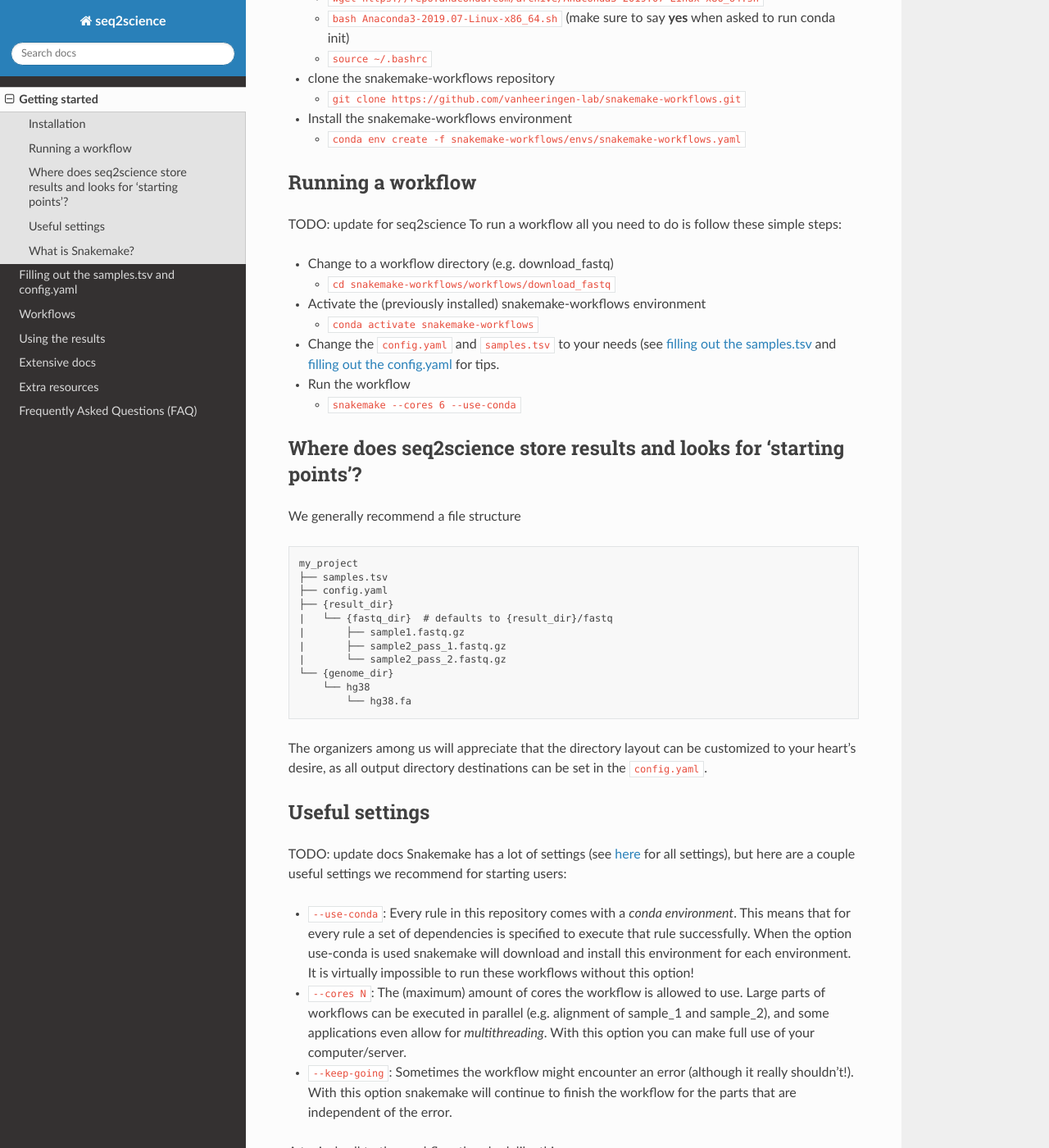
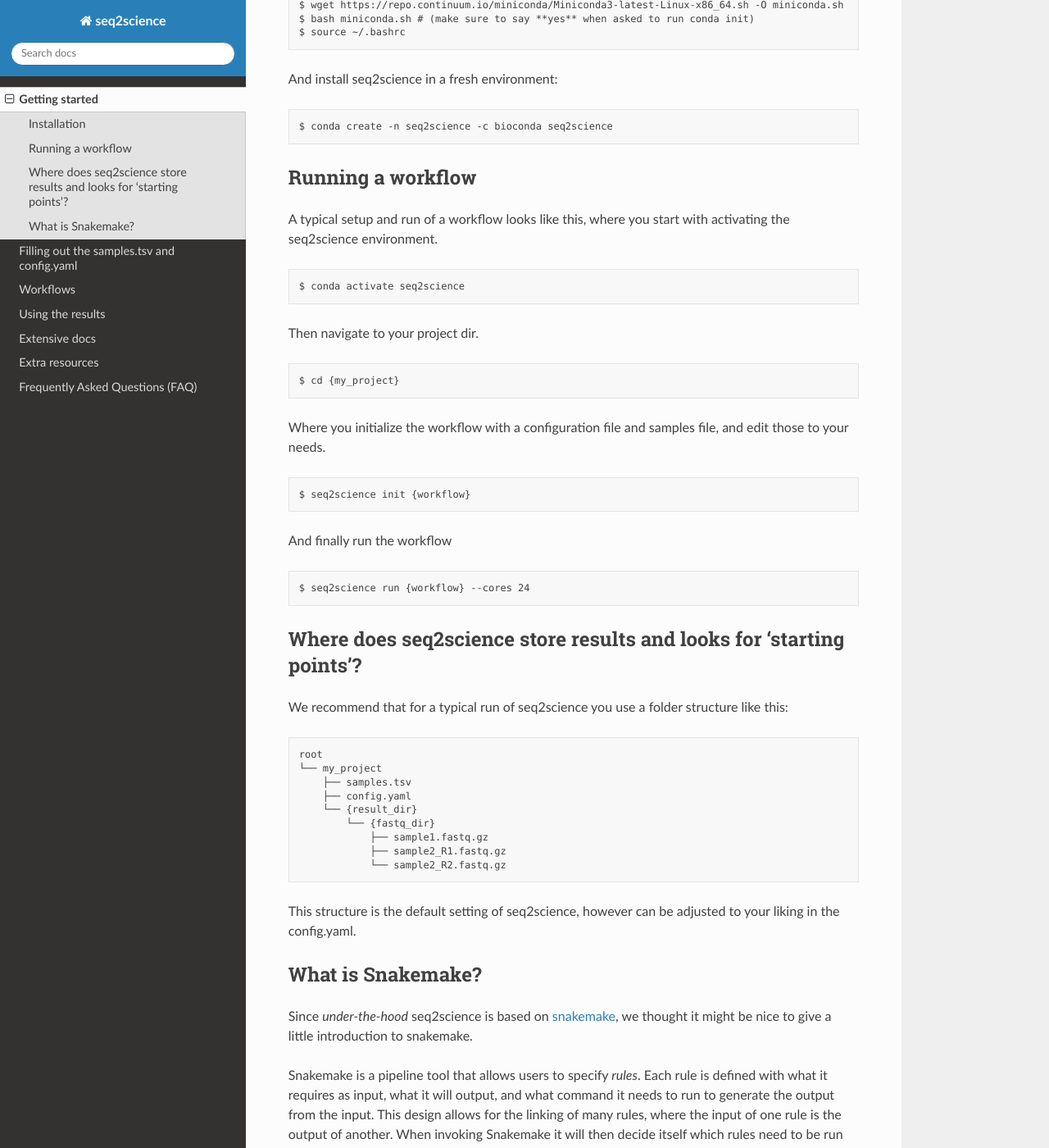
Before and after one commit to vanheeringen-lab/seq2science, a Sphinx documentation site: the page built from docs/content/gettingstarted.md, in a window 1280 px wide and 1400 px high, scrolled down 327 px. Shown: the whole window at 82% size. Built offline with Sphinx 7.4.7 and the Read the Docs theme 2.0.0, drawn with Linux system fonts in a browser that asks for light colours; pages that are not in the unit, such as notebooks, are missing from menus; some of the changed text lies outside the part shown.

Commit message:
more docs improvements

````diff
--- a/docs/content/extensive_docs.rst
+++ b/docs/content/extensive_docs.rst
@@ -1,7 +1,7 @@
 Extensive docs
 ##############
 
-These ...
+The extensive docs serve to have all steps and configurable options documented.
 
 
 .. toctree::
--- a/docs/content/gettingstarted.md
+++ b/docs/content/gettingstarted.md
@@ -1,70 +1,56 @@
 # Getting started
 ## Installation
-TODO: conda instructions
-Installation of seq2science has been made easy! All you have to do is follow these three simple steps:
-- Download and install [anaconda](https://www.anaconda.com/)
-  - `wget https://repo.anaconda.com/archive/Anaconda3-2019.07-Linux-x86_64.sh`
-  - `bash Anaconda3-2019.07-Linux-x86_64.sh` (make sure to say **yes** when asked to run conda init)
-  - `source ~/.bashrc`
-- clone the snakemake-workflows repository
-  - `git clone https://github.com/vanheeringen-lab/snakemake-workflows.git`
-- Install the snakemake-workflows environment
-  - `conda env create -f snakemake-workflows/envs/snakemake-workflows.yaml`
+The most straightforward way to install seq2science is by using [conda](https://docs.continuum.io/anaconda/) using the [bioconda](https://bioconda.github.io/) channel.
+
+Download and install [minconda](https://www.anaconda.com/) if not yet installed:
+```
+$ wget https://repo.continuum.io/miniconda/Miniconda3-latest-Linux-x86_64.sh -O miniconda.sh
+$ bash miniconda.sh # (make sure to say **yes** when asked to run conda init)
+$ source ~/.bashrc
+```
+And install seq2science in a fresh environment:
+```
+$ conda create -n seq2science -c bioconda seq2science
+```
 
 ## Running a workflow
-TODO: update for seq2science
-To run a workflow all you need to do is follow these simple steps:
-- Change to a workflow directory (e.g. download_fastq)
-  - `cd snakemake-workflows/workflows/download_fastq`
-- Activate the (previously installed) snakemake-workflows environment
-  - `conda activate snakemake-workflows`
-- Change the `config.yaml` and `samples.tsv` to your needs (see [filling out the samples.tsv](https://github.com/vanheeringen-lab/snakemake-workflows/wiki/1.1-Filling-out-the-samples.tsv) and [filling out the config.yaml](https://github.com/vanheeringen-lab/snakemake-workflows/wiki/1.2-filling-out-the-config.yaml) for tips.
-- Run the workflow
-  - `snakemake --cores 6 --use-conda`
+A typical setup and run of a workflow looks like this, where you start with activating the seq2science environment.
+```
+$ conda activate seq2science
+```
+
+Then navigate to your project dir.
+```
+$ cd {my_project}
+```
+
+Where you initialize the workflow with a configuration file and samples file, and edit those to your needs.
+```
+$ seq2science init {workflow}
+```
+
+And finally run the workflow
+```
+$ seq2science run {workflow} --cores 24
+```
 
 ## Where does seq2science store results and looks for 'starting points'?
-We generally recommend a file structure
-
+We recommend that for a typical run of seq2science you use a folder structure like this:
 ```
-my_project
-├── samples.tsv
-├── config.yaml
-├── {result_dir}
-|   └── {fastq_dir}  # defaults to {result_dir}/fastq
-|       ├── sample1.fastq.gz
-|       ├── sample2_pass_1.fastq.gz
-|       └── sample2_pass_2.fastq.gz
-└── {genome_dir}
-    └── hg38
-        └── hg38.fa
+root
+└── my_project
+    ├── samples.tsv
+    ├── config.yaml
+    └── {result_dir}
+        └── {fastq_dir}
+            ├── sample1.fastq.gz
+            ├── sample2_R1.fastq.gz
+            └── sample2_R2.fastq.gz
 ```
-
-The organizers among us will appreciate that the directory layout can be customized to your heart's desire, as all output directory destinations can be set in the `config.yaml`.
-
-## Useful settings
-TODO: update docs
-Snakemake has a lot of settings (see [here](https://snakemake.readthedocs.io/en/stable/executable.html#all-options) for all settings), but here are a couple useful settings we recommend for starting users:
-- `--use-conda`: Every rule in this repository comes with a *conda environment*. This means that for every rule a set of dependencies is specified to execute that rule successfully. When the option use-conda is used snakemake will download and install this environment for each environment. It is virtually impossible to run these workflows without this option!
-- `--cores N`: The (maximum) amount of cores the workflow is allowed to use. Large parts of workflows can be executed in parallel (e.g. alignment of sample_1 and sample_2), and some applications even allow for *multithreading*. With this option you can make full use of your computer/server.
-- `--keep-going`: Sometimes the workflow might encounter an error (although it really shouldn't!). With this option snakemake will continue to finish the workflow for the parts that are independent of the error.
-
-
-A typical call to the workflow then look like this:
-
-`snakemake --cores 48 --use-conda --keep-going`
-
-Take a look at [making a snakemake profile](https://github.com/vanheeringen-lab/snakemake-workflows/wiki/1.3-Making-a-snakemake-profile) for making a profile in which you can specify default behaviour.
-
+This structure is the default setting of seq2science, however can be adjusted to your liking in the config.yaml.
 
 ## What is Snakemake?
-Since all these workflows are based on [Snakemake](https://snakemake.readthedocs.io/en/stable/)
-These workflows are all based on [Snakemake](https://snakemake.readthedocs.io/en/stable/), allowing for **reproducible** and **scalable** workflows.
-* Automated installation of dependencies in self-contained environments through [anaconda](https://www.anaconda.com/)
-* Re-running the pipeline, either with a new configuration or new samples, is effortless
-* Can be run either on personal computers or superclusters, e.g. surfsara, with minimal finetuning
-* Is an extension on the Python language, which means easy to read (and maintain)
-
-
+Since *under-the-hood* seq2science is based on [snakemake](https://snakemake.readthedocs.io/en/stable/), we thought it might be nice to give a little introduction to snakemake.
 
 Snakemake is a pipeline tool that allows users to specify *rules*. Each rule is defined with what it requires as input, what it will output, and what command it needs to run to generate the output from the input. This design allows for the linking of many rules, where the input of one rule is the output of another. When invoking Snakemake it will then decide itself which rules need to be run for the output you specified.
 
@@ -89,14 +75,16 @@
 
 We can tell snakemake to generate for instance file1.txt like this:
 
-`snakemake file1.txt`
+```
+$ snakemake file1.txt
+```
 
 And snakemake will see that rule one can generate this output, sees that it requires no input, and executes the shell command. If we tell snakemake to generate file2.txt:
 
-`snakemake file2.txt`
+```
+$ snakemake file2.txt
+```
 
 It will see that rule two needs to be run, takes a look at the required input for this rule, and checks whether file1.txt already exists. If it does, it will immediatly execute rule two, if file1.txt does not already exist it will execute rule one first.
 
-Our workflows work in a way that you specify which samples you have, and which workflow you want to run, and the workflow will decide which output corresponds to the combination of those samples and workflow. Snakemake will then take a look at all the rules that are defined, and will only use the ones that are required to generate the output specific to the workflow.
-
-For a more complete explanation of how snakemake works see the [snakemake docs](https://snakemake.readthedocs.io/).
+We highly recommend everyone interested in automating a part of their analysis to take a look at snakemake! For a more complete explanation of how snakemake works see the [snakemake docs](https://snakemake.readthedocs.io/).
````
Also changed, not shown: README.md (+5 -5 lines), docs/content/workflows/download_fastq.md (+1 -1 lines), docs/resources/alignment.png (added), docs/resources/atac_seq.png (added), docs/resources/chip_seq.png (added), docs/resources/download_fastq.png (added), docs/resources/rna_seq.png (added), docs/resources/scATAC_seq.png (added), imgs/alignment.svg (deleted), imgs/atac-seq.svg (deleted), imgs/chip-seq.svg (deleted), imgs/download_fastq.svg (deleted), imgs/rna-seq.svg (deleted), imgs/scATAC.svg (deleted), 2 more files, 2 other files.
